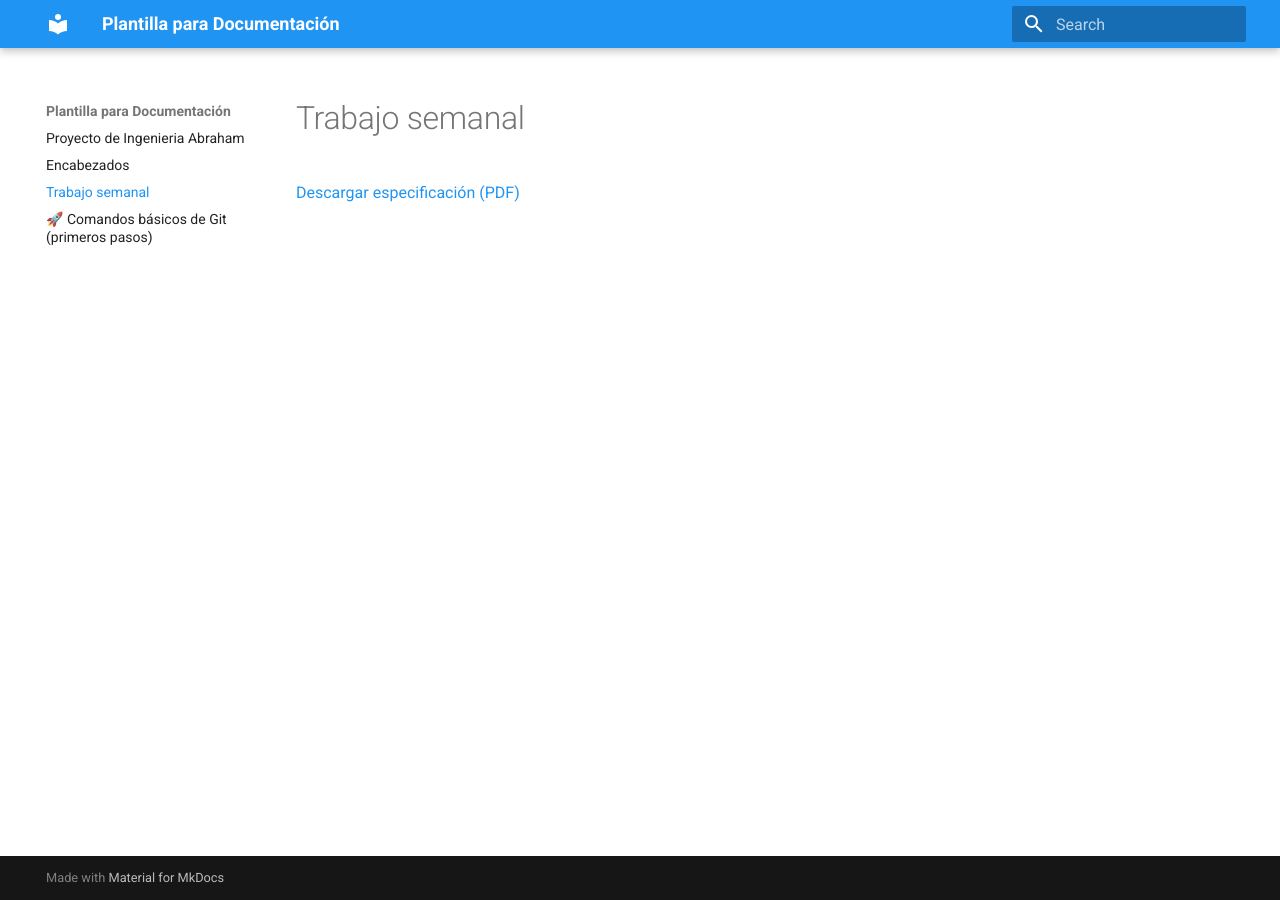
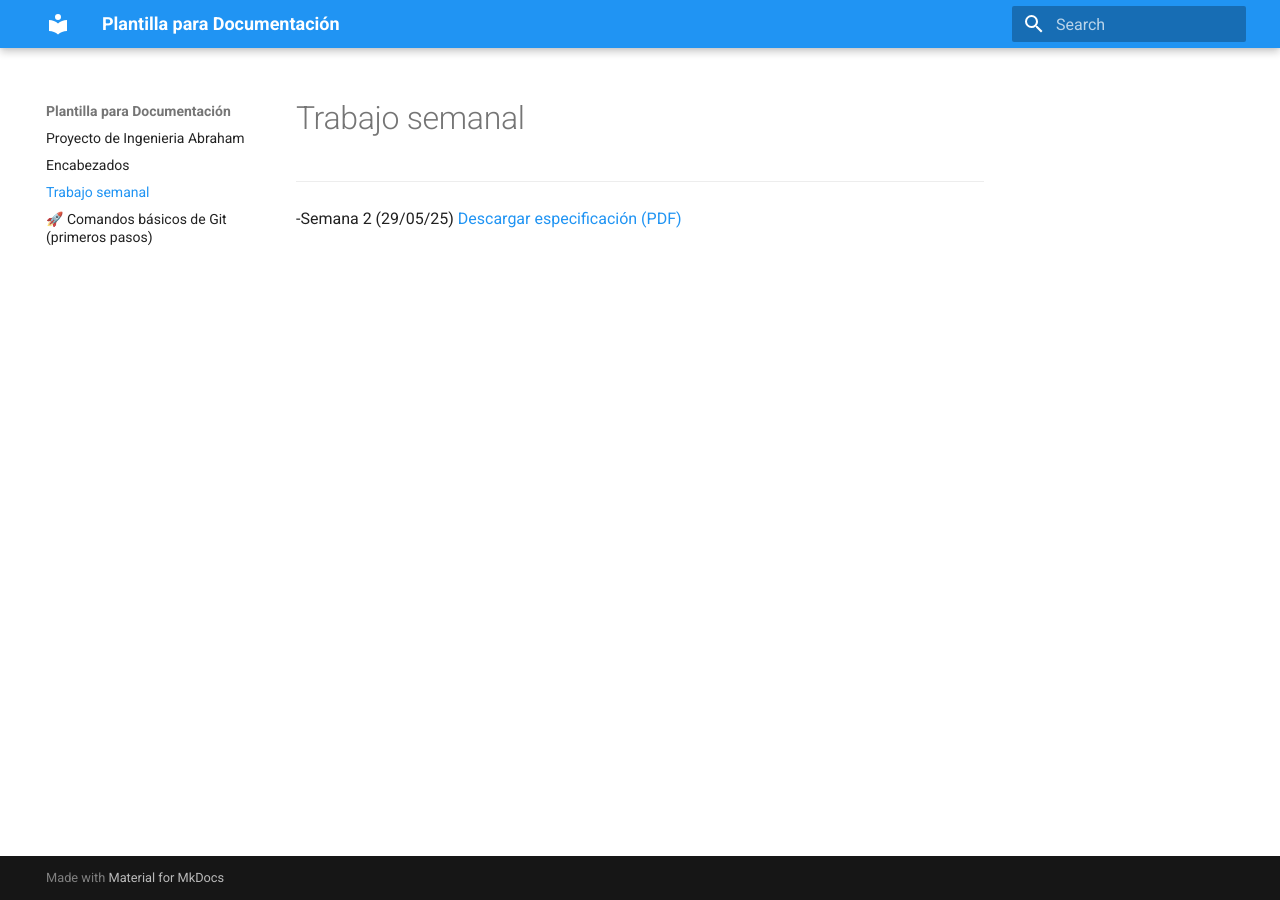
Before and after one commit to AbrahamNoda/Proyecto_de_Ingenieria_Abraham, an MkDocs documentation site: the page built from docs/ejemplo.md, in a window 1280 px wide. Built offline with MkDocs 1.6.1 and Material for MkDocs 9.7.7, drawn with Linux system fonts in a browser that asks for light colours.

Commit message:
Update ejemplo.md

```diff
--- a/docs/ejemplo.md
+++ b/docs/ejemplo.md
@@ -1,2 +1,4 @@
 # Trabajo semanal
+---
+-Semana 2 (29/05/25)
 [Descargar especificación (PDF)](recursos/archivos/Calendario.pdf)
```
